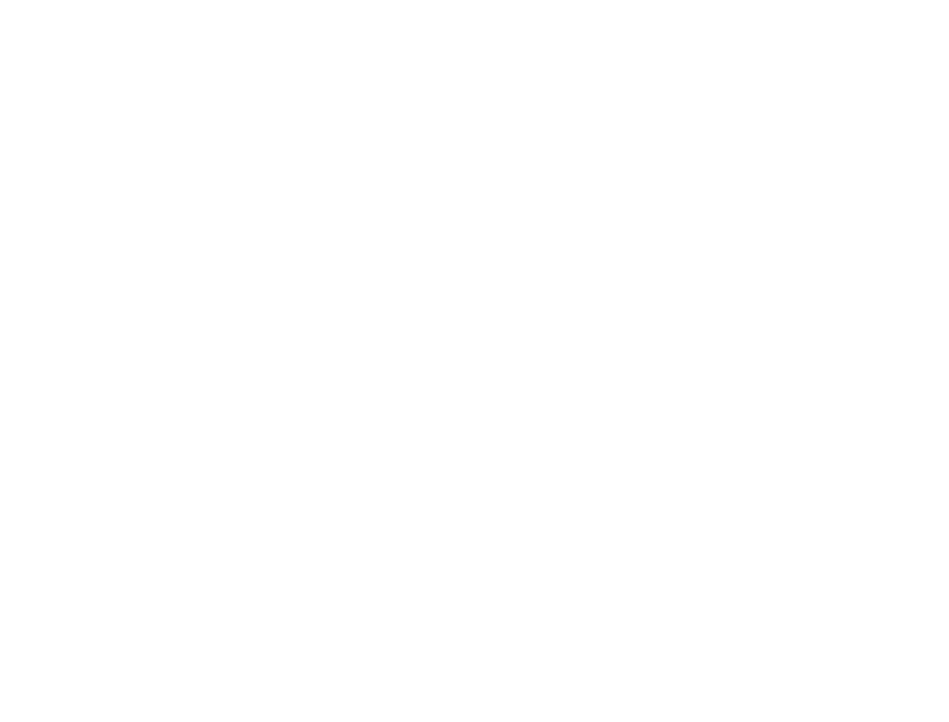
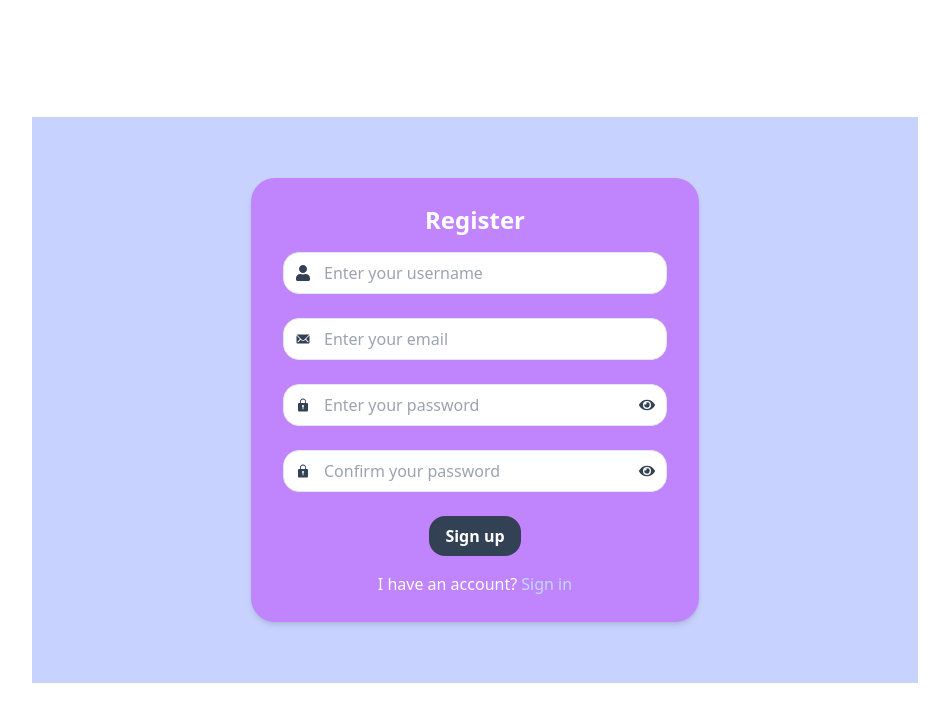
Before and after one commit to migarakavishan/tomato-game, a React (Create React App) app: page /register in a window 1280 px wide. Before the commit this address had no page. Shown: the top 722 px of the page, without its empty margins (165-1114 px from the left). Built offline with nearby package versions, Linux system fonts and the light colour scheme.

Commit message:
add login and signup

```diff
--- a/package.json
+++ b/package.json
@@ -12,6 +12,7 @@
     "framer-motion": "^11.0.8",
     "react": "^18.2.0",
     "react-dom": "^18.2.0",
+    "react-icons": "^5.0.1",
     "react-router-dom": "^6.22.2",
     "react-scripts": "5.0.1",
     "web-vitals": "^2.1.4"
--- a/src/App.js
+++ b/src/App.js
@@ -2,6 +2,8 @@
 import { BrowserRouter as Router, Routes, Route } from "react-router-dom";
 import TomatoGame from "./components/game";
 import LoadingScreen from "./components/LoadingScreen";
+import Login from "./components/Login";
+import SignUp from "./components/Signup";
 
 function App() {
 
@@ -12,6 +14,8 @@
 
         </Route>
         <Route>
+        <Route path="login" element={<Login />} />
+        <Route path="register" element={<SignUp />} />
         <Route path="play" element={<TomatoGame />} />
         </Route>
       </Routes>
--- /dev/null
+++ b/src/components/Login.jsx
@@ -0,0 +1,77 @@
+import React, { useState } from "react";
+import { FaEye, FaEyeSlash } from "react-icons/fa";
+import { IoIosLock } from "react-icons/io";
+import { IoIosMail } from "react-icons/io";
+
+function Login() {
+  const [email, setEmail] = useState("");
+  const [password, setPassword] = useState("");
+  const [showPassword, setShowPassword] = useState(false);
+
+  const handleSubmit = (e) => {
+    e.preventDefault();
+    // Handle login logic here
+  };
+
+  const togglePasswordVisibility = () => {
+    setShowPassword(!showPassword);
+  };
+
+  return (
+    <div className="h-screen flex justify-center items-center">
+      <div className="box-content h-4/6 w-4/6 p-4 flex justify-center items-center bg-indigo-200">
+        <div className="max-w-md w-full p-8 h-4/6 bg-purple-400 shadow-md rounded-3xl flex flex-col justify-center items-center">
+          <h2 className="text-2xl mb-4 text-white font-bold">Login</h2>
+          <form onSubmit={handleSubmit} className="flex flex-col space-y-6 w-full">
+            <div className="relative w-full">
+              <input
+                type="email"
+                id="email"
+                className="w-full px-3 py-2 pl-10 border rounded-2xl focus:outline-none "
+                placeholder="Enter your email"
+                value={email}
+                onChange={(e) => setEmail(e.target.value)}
+              />
+              <IoIosMail className="absolute left-3 top-1/2 transform -translate-y-1/2 text-slate-700" />
+            </div>
+            <div className="relative w-full">
+              <input
+                type={showPassword ? "text" : "password"}
+                id="password"
+                className="w-full px-3 py-2 pl-10 border rounded-2xl focus:outline-none "
+                placeholder="Enter your password"
+                value={password}
+                onChange={(e) => setPassword(e.target.value)}
+              />
+              {showPassword ? (
+                <FaEyeSlash
+                  className="absolute right-3 top-1/2 transform -translate-y-1/2 cursor-pointer text-slate-700"
+                  onClick={togglePasswordVisibility}
+                />
+              ) : (
+                <FaEye
+                  className="absolute right-3 top-1/2 transform -translate-y-1/2 cursor-pointer text-slate-700"
+                  onClick={togglePasswordVisibility}
+                />
+              )}
+              <IoIosLock className="absolute left-3 top-1/2 transform -translate-y-1/2 text-slate-700"/>
+            </div>
+            <button
+              type="submit"
+              className=" bg-slate-700 hover:bg-blue-700 text-white font-bold py-2 px-4 rounded-2xl focus:outline-none self-center"
+            >
+              Sign in
+            </button>
+          </form>
+          <div className="mt-4 text-center">
+            <p className="text-white font-medium">
+              Don't have an account? <a href="/register" className="text-blue-200">Sign up</a>
+            </p>
+          </div>
+        </div>
+      </div>
+    </div>
+  );
+}
+
+export default Login;
--- /dev/null
+++ b/src/components/Signup.jsx
@@ -0,0 +1,112 @@
+import React, { useState } from "react";
+import { FaUser, FaEye, FaEyeSlash } from "react-icons/fa";
+import { IoIosLock } from "react-icons/io";
+import { IoIosMail } from "react-icons/io";
+
+function Login() {
+  const [username, setUsername] = useState("");
+  const [email, setEmail] = useState("");
+  const [password, setPassword] = useState("");
+  const [confirmPassword, setConfirmPassword] = useState("");
+  const [showPassword, setShowPassword] = useState(false);
+
+  const handleSubmit = (e) => {
+    e.preventDefault();
+    // Handle login logic here
+  };
+
+  const togglePasswordVisibility = () => {
+    setShowPassword(!showPassword);
+  };
+
+  return (
+    <div className="h-screen flex justify-center items-center">
+      <div className="box-content h-4/6 w-4/6 p-4 flex justify-center items-center bg-indigo-200">
+        <div className="max-w-md w-full p-8 h-5/6 bg-purple-400 shadow-md rounded-3xl flex flex-col justify-center items-center">
+          <h2 className="text-2xl mb-4 text-white font-bold">Register</h2>
+          <form onSubmit={handleSubmit} className="flex flex-col space-y-6 w-full">
+            <div className="relative w-full">
+              <input
+                type="text"
+                id="username"
+                className="w-full px-3 py-2 pl-10 border rounded-2xl focus:outline-none"
+                placeholder="Enter your username"
+                value={username}
+                onChange={(e) => setUsername(e.target.value)}
+              />
+              <FaUser className="absolute left-3 top-1/2 transform -translate-y-1/2 text-slate-700" />
+            </div>
+            <div className="relative w-full">
+              <input
+                type="email"
+                id="email"
+                className="w-full px-3 py-2 pl-10 border rounded-2xl focus:outline-none"
+                placeholder="Enter your email"
+                value={email}
+                onChange={(e) => setEmail(e.target.value)}
+              />
+              <IoIosMail className="absolute left-3 top-1/2 transform -translate-y-1/2 text-slate-700" />
+            </div>
+            <div className="relative w-full">
+              <input
+                type={showPassword ? "text" : "password"}
+                id="password"
+                className="w-full px-3 py-2 pl-10 border rounded-2xl focus:outline-none"
+                placeholder="Enter your password"
+                value={password}
+                onChange={(e) => setPassword(e.target.value)}
+              />
+              {showPassword ? (
+                <FaEyeSlash
+                  className="absolute right-3 top-1/2 transform -translate-y-1/2 cursor-pointer text-slate-700"
+                  onClick={togglePasswordVisibility}
+                />
+              ) : (
+                <FaEye
+                  className="absolute right-3 top-1/2 transform -translate-y-1/2 cursor-pointer text-slate-700"
+                  onClick={togglePasswordVisibility}
+                />
+              )}
+              <IoIosLock className="absolute left-3 top-1/2 transform -translate-y-1/2 text-slate-700"/>
+            </div>
+            <div className="relative w-full">
+              <input
+                type={showPassword ? "text" : "password"}
+                id="confirmPassword"
+                className="w-full px-3 py-2 pl-10 border rounded-2xl focus:outline-none"
+                placeholder="Confirm your password"
+                value={confirmPassword}
+                onChange={(e) => setConfirmPassword(e.target.value)}
+              />
+              {showPassword ? (
+                <FaEyeSlash
+                  className="absolute right-3 top-1/2 transform -translate-y-1/2 cursor-pointer text-slate-700"
+                  onClick={togglePasswordVisibility}
+                />
+              ) : (
+                <FaEye
+                  className="absolute right-3 top-1/2 transform -translate-y-1/2 cursor-pointer text-slate-700"
+                  onClick={togglePasswordVisibility}
+                />
+              )}
+              <IoIosLock className="absolute left-3 top-1/2 transform -translate-y-1/2 text-slate-700"/>
+            </div>
+            <button
+              type="submit"
+              className=" bg-slate-700 hover:bg-blue-700 text-white font-bold py-2 px-4 rounded-2xl focus:outline-none self-center"
+            >
+              Sign up
+            </button>
+          </form>
+          <div className="mt-4 text-center">
+            <p className="text-white font-medium">
+              I have an account? <a href="/login" className="text-blue-200">Sign in</a>
+            </p>
+          </div>
+        </div>
+      </div>
+    </div>
+  );
+}
+
+export default Login;
```
Also changed, not shown: src/index.css (line endings or trailing spaces), 1 other file (tests, documents, lock files or other folders).
